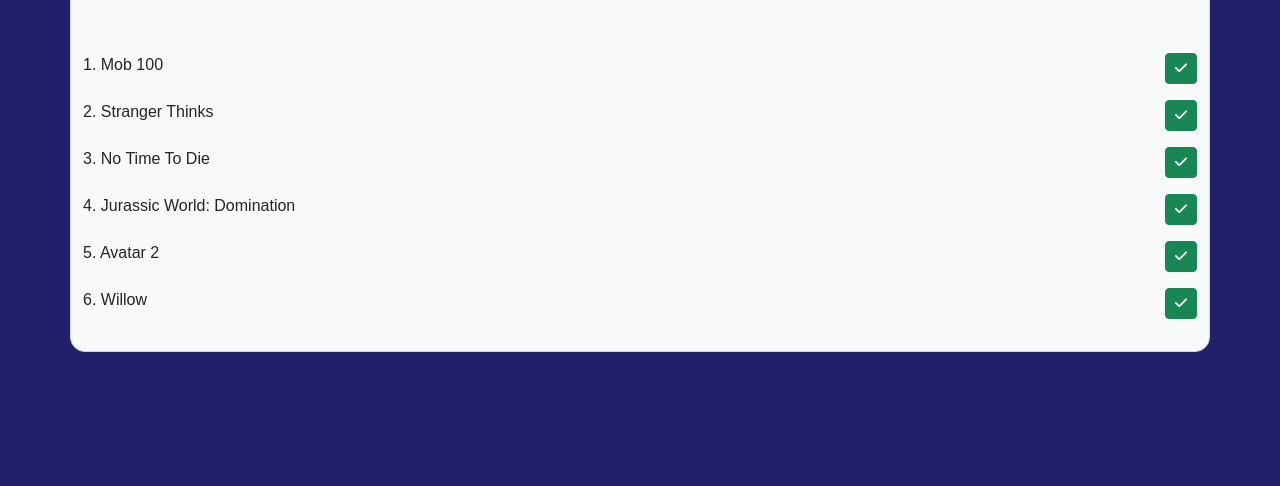
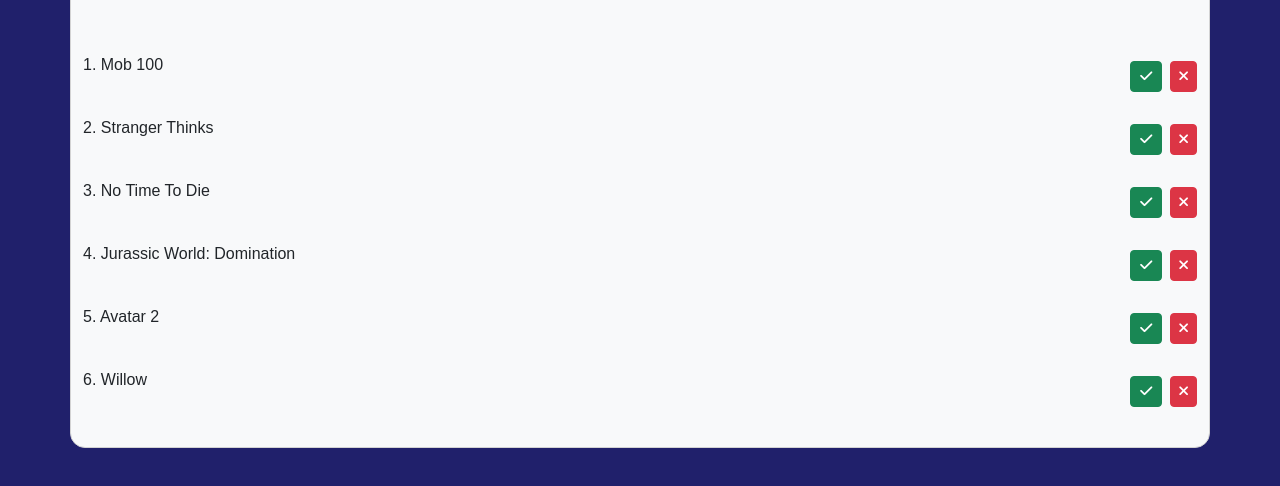
Before and after one commit to LucaFaedda/vue-todolist, a plain HTML site: page index.html in a window 1280 px wide. Shown: the part 148-634 px from the top of the page. Drawn offline with nearby package versions, Linux system fonts and the light colour scheme.

Commit message:
fatto millstone 2

```diff
--- a/index.html
+++ b/index.html
@@ -25,7 +25,8 @@
                                     {{index + 1}}. {{item.text }}
                                 </div>
                                 <div>
-                                    <button class="btn btn-success btn-sm" @click="visto(index)"><i class="fa-solid fa-check"></i></button>
+                                    <button class="btn btn-success btn-sm m-2" @click="visto(index)"><i class="fa-solid fa-check"></i></button>
+                                    <button class="btn btn-danger btn-sm" @click="elimina(index)"><i class="fa-solid fa-xmark"></i></button>
                                 </div>
                             </li>
                         </ul>
--- a/js/script.js
+++ b/js/script.js
@@ -45,7 +45,12 @@
             else{
                 fatto.done = true
             }
-            }
+        },
+        elimina(index)
+        {
+            // la dicitura splice serve per indicare la posizione e il numero di elementi da eliminare
+            this.daGuardare.splice(index, 1)
+        }
     },
 
 }).mount('#app')
```
